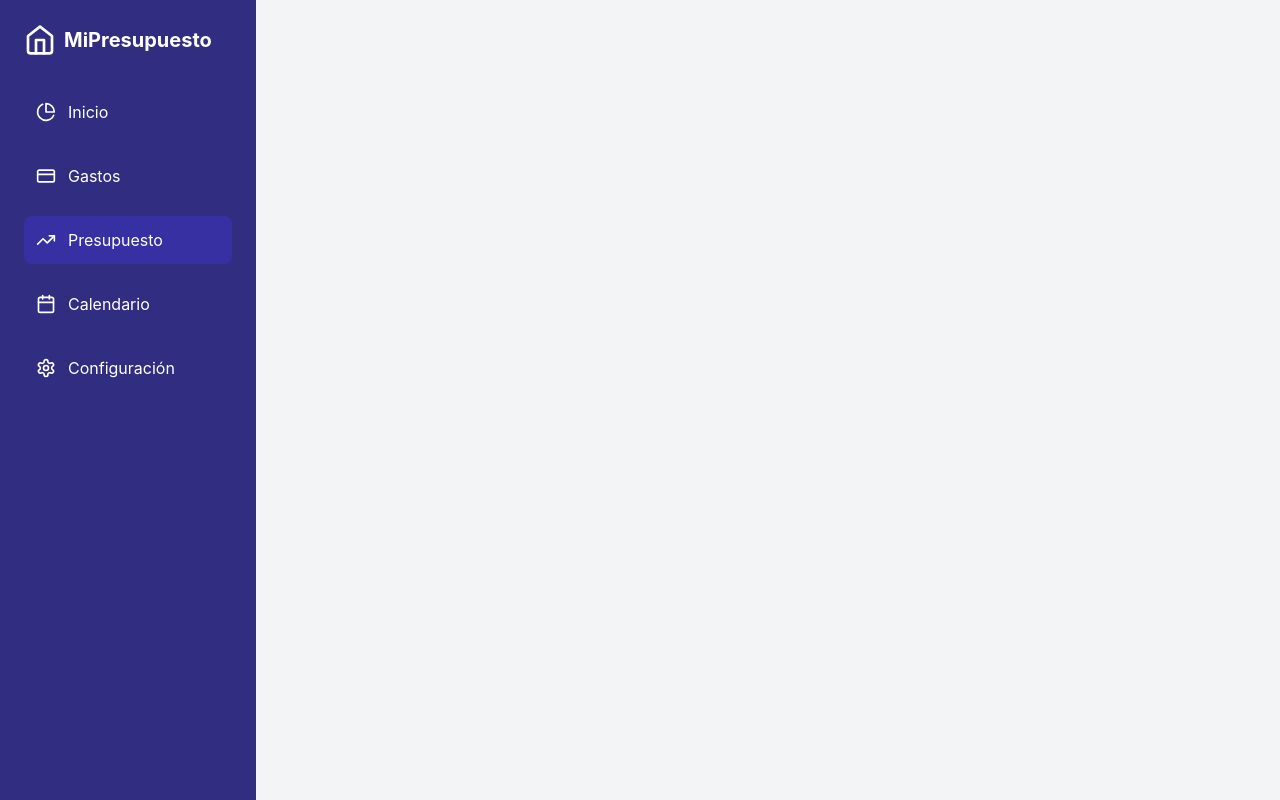
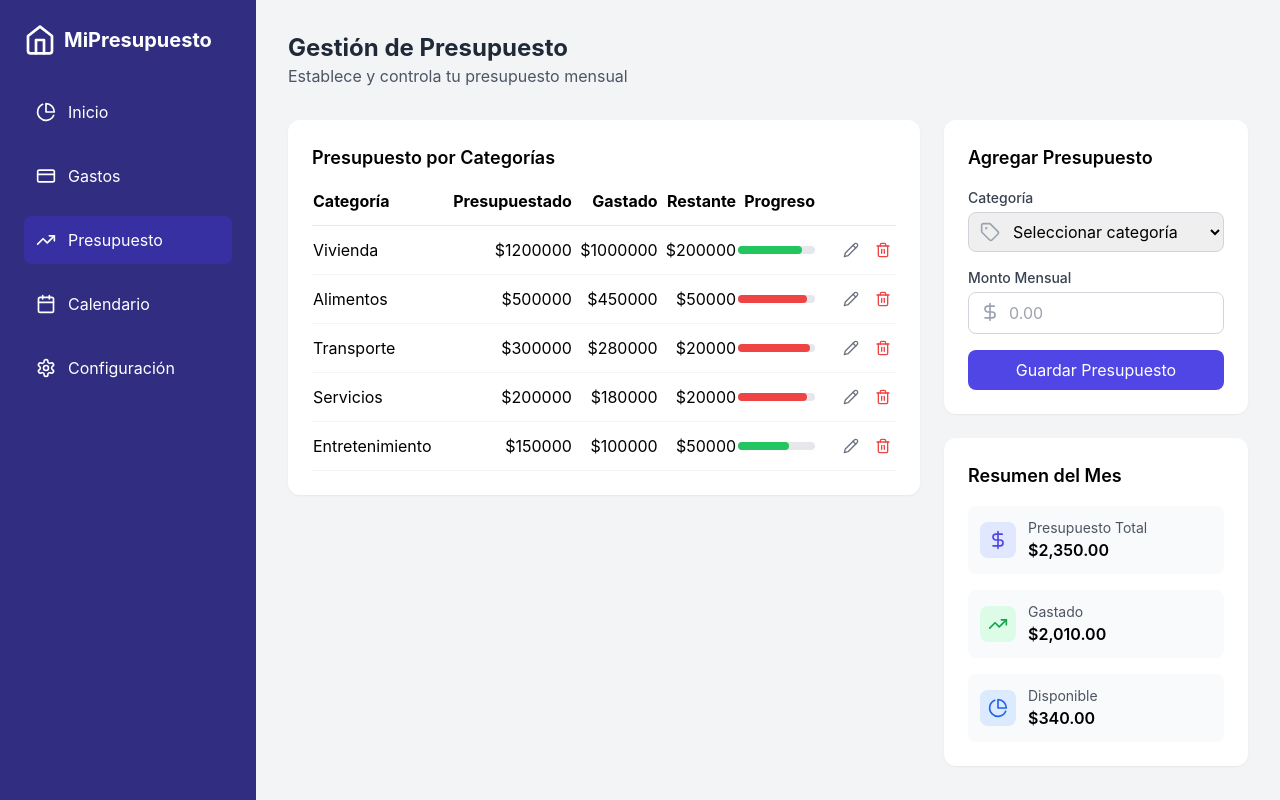
Before and after one commit to JJCO10/gastos_casa_carmona_ortiz, a React (Vite) app: page /budget in a window 1280 px wide. Built offline with nearby package versions, Linux system fonts and the light colour scheme.

Commit message:
creacion de la pagina de control de presupuestos

```diff
--- a/src/App.tsx
+++ b/src/App.tsx
@@ -5,6 +5,7 @@ import ExpenseCard from './components/ExpenseCard';
 import RecentTransactions from './components/RecentTransactions';
 import BudgetChart from './components/BudgetChart';
 import ExpensesPage from './pages/ExpensesPage';
+import BudgetPage from './pages/BudgetPage';
 
 function Dashboard() {
   return (
@@ -17,25 +18,25 @@ function Dashboard() {
       <div className="grid grid-cols-1 md:grid-cols-2 lg:grid-cols-4 gap-6 mb-8">
         <ExpenseCard
           title="Balance Total"
-          amount={5240000}
+          amount={5240}
           trend={-2.5}
           icon={<Wallet className="w-6 h-6 text-indigo-600" />}
         />
         <ExpenseCard
           title="Gastos Totales"
-          amount={1875000}
+          amount={1875}
           trend={12.3}
           icon={<ShoppingCart className="w-6 h-6 text-indigo-600" />}
         />
         <ExpenseCard
           title="Ahorros Totales"
-          amount={3365000}
+          amount={3365}
           trend={-8.1}
           icon={<Banknote className="w-6 h-6 text-indigo-600" />}
         />
         <ExpenseCard
           title="Facturas Totales"
-          amount={940000}
+          amount={940}
           trend={0.8}
           icon={<CreditCard className="w-6 h-6 text-indigo-600" />}
         />
@@ -58,6 +59,7 @@ function App() {
           <Routes>
             <Route path="/" element={<Dashboard />} />
             <Route path="/expenses" element={<ExpensesPage />} />
+            <Route path="/budget" element={<BudgetPage />} />
           </Routes>
         </div>
       </div>
--- /dev/null
+++ b/src/components/budget/BudgetCategoryList.tsx
@@ -0,0 +1,68 @@
+import { Pencil, Trash2 } from 'lucide-react';
+
+const categories = [
+  { id: 1, name: 'Vivienda', budgeted: 1200000, spent: 1000000, remaining: 200000 },
+  { id: 2, name: 'Alimentos', budgeted: 500000, spent: 450000, remaining: 50000 },
+  { id: 3, name: 'Transporte', budgeted: 300000, spent: 280000, remaining: 20000 },
+  { id: 4, name: 'Servicios', budgeted: 200000, spent: 180000, remaining: 20000 },
+  { id: 5, name: 'Entretenimiento', budgeted: 150000, spent: 100000, remaining: 50000 },
+];
+
+const BudgetCategoryList = () => {
+  return (
+    <div className="bg-white rounded-xl shadow-sm">
+      <div className="p-6">
+        <h3 className="text-lg font-semibold mb-4">Presupuesto por Categorías</h3>
+        <div className="overflow-x-auto">
+          <table className="w-full">
+            <thead>
+              <tr className="border-b border-gray-200">
+                <th className="text-left pb-3">Categoría</th>
+                <th className="text-right pb-3">Presupuestado</th>
+                <th className="text-right pb-3">Gastado</th>
+                <th className="text-right pb-3">Restante</th>
+                <th className="text-right pb-3">Progreso</th>
+                <th className="w-20 pb-3"></th>
+              </tr>
+            </thead>
+            <tbody>
+              {categories.map((category) => {
+                const percentage = (category.spent / category.budgeted) * 100;
+                const progressColor = percentage > 85 ? 'bg-red-500' : 'bg-green-500';
+
+                return (
+                  <tr key={category.id} className="border-b border-gray-100">
+                    <td className="py-3">{category.name}</td>
+                    <td className="py-3 text-right">${category.budgeted}</td>
+                    <td className="py-3 text-right">${category.spent}</td>
+                    <td className="py-3 text-right">${category.remaining}</td>
+                    <td className="py-3">
+                      <div className="w-full bg-gray-200 rounded-full h-2">
+                        <div
+                          className={`${progressColor} h-2 rounded-full`}
+                          style={{ width: `${percentage}%` }}
+                        ></div>
+                      </div>
+                    </td>
+                    <td className="py-3">
+                      <div className="flex justify-end gap-2">
+                        <button className="p-1 hover:bg-gray-100 rounded-full">
+                          <Pencil className="w-4 h-4 text-gray-500" />
+                        </button>
+                        <button className="p-1 hover:bg-gray-100 rounded-full">
+                          <Trash2 className="w-4 h-4 text-red-500" />
+                        </button>
+                      </div>
+                    </td>
+                  </tr>
+                );
+              })}
+            </tbody>
+          </table>
+        </div>
+      </div>
+    </div>
+  );
+};
+
+export default BudgetCategoryList;
--- /dev/null
+++ b/src/components/budget/BudgetForm.tsx
@@ -0,0 +1,51 @@
+import { DollarSign, Tag } from 'lucide-react';
+
+const BudgetForm = () => {
+  return (
+    <div className="bg-white rounded-xl shadow-sm p-6">
+      <h3 className="text-lg font-semibold mb-4">Agregar Presupuesto</h3>
+      <form className="space-y-4">
+        <div>
+          <label className="block text-sm font-medium text-gray-700 mb-1">
+            Categoría
+          </label>
+          <div className="relative">
+            <Tag className="absolute left-3 top-2.5 h-5 w-5 text-gray-400" />
+            <select className="w-full pl-10 pr-3 py-2 border border-gray-300 rounded-lg focus:outline-none focus:ring-2 focus:ring-indigo-500">
+              <option value="">Seleccionar categoría</option>
+              <option value="vivienda">Vivienda</option>
+              <option value="alimentos">Alimentos</option>
+              <option value="transporte">Transporte</option>
+              <option value="servicios">Servicios</option>
+              <option value="entretenimiento">Entretenimiento</option>
+              <option value="otros">Otros</option>
+            </select>
+          </div>
+        </div>
+
+        <div>
+          <label className="block text-sm font-medium text-gray-700 mb-1">
+            Monto Mensual
+          </label>
+          <div className="relative">
+            <DollarSign className="absolute left-3 top-2.5 h-5 w-5 text-gray-400" />
+            <input
+              type="number"
+              className="w-full pl-10 pr-3 py-2 border border-gray-300 rounded-lg focus:outline-none focus:ring-2 focus:ring-indigo-500"
+              placeholder="0.00"
+            />
+          </div>
+        </div>
+
+        <button
+          type="submit"
+          className="w-full bg-indigo-600 text-white py-2 px-4 rounded-lg hover:bg-indigo-700 transition-colors"
+        >
+          Guardar Presupuesto
+        </button>
+      </form>
+    </div>
+  );
+};
+
+export default BudgetForm;
--- /dev/null
+++ b/src/components/budget/BudgetOverview.tsx
@@ -0,0 +1,48 @@
+import { PieChart, DollarSign, TrendingUp } from 'lucide-react';
+
+const BudgetOverview = () => {
+  return (
+    <div className="bg-white rounded-xl shadow-sm p-6">
+      <h3 className="text-lg font-semibold mb-4">Resumen del Mes</h3>
+      <div className="space-y-4">
+        <div className="flex items-center justify-between p-3 bg-gray-50 rounded-lg">
+          <div className="flex items-center gap-3">
+            <div className="p-2 bg-indigo-100 rounded-lg">
+              <DollarSign className="w-5 h-5 text-indigo-600" />
+            </div>
+            <div>
+              <p className="text-sm text-gray-600">Presupuesto Total</p>
+              <p className="font-semibold">$2,350.00</p>
+            </div>
+          </div>
+        </div>
+
+        <div className="flex items-center justify-between p-3 bg-gray-50 rounded-lg">
+          <div className="flex items-center gap-3">
+            <div className="p-2 bg-green-100 rounded-lg">
+              <TrendingUp className="w-5 h-5 text-green-600" />
+            </div>
+            <div>
+              <p className="text-sm text-gray-600">Gastado</p>
+              <p className="font-semibold">$2,010.00</p>
+            </div>
+          </div>
+        </div>
+
+        <div className="flex items-center justify-between p-3 bg-gray-50 rounded-lg">
+          <div className="flex items-center gap-3">
+            <div className="p-2 bg-blue-100 rounded-lg">
+              <PieChart className="w-5 h-5 text-blue-600" />
+            </div>
+            <div>
+              <p className="text-sm text-gray-600">Disponible</p>
+              <p className="font-semibold">$340.00</p>
+            </div>
+          </div>
+        </div>
+      </div>
+    </div>
+  );
+};
+
+export default BudgetOverview;
--- /dev/null
+++ b/src/pages/BudgetPage.tsx
@@ -0,0 +1,28 @@
+import BudgetForm from '../components/budget/BudgetForm';
+import BudgetOverview from '../components/budget/BudgetOverview';
+import BudgetCategoryList from '../components/budget/BudgetCategoryList';
+
+const BudgetPage = () => {
+  return (
+    <div className="p-8">
+      <div className="mb-8">
+        <h1 className="text-2xl font-bold text-gray-800">Gestión de Presupuesto</h1>
+        <p className="text-gray-600">Establece y controla tu presupuesto mensual</p>
+      </div>
+
+      <div className="grid grid-cols-1 lg:grid-cols-3 gap-6">
+        <div className="lg:col-span-2">
+          <BudgetCategoryList />
+        </div>
+        <div>
+          <BudgetForm />
+          <div className="mt-6">
+            <BudgetOverview />
+          </div>
+        </div>
+      </div>
+    </div>
+  );
+};
+
+export default BudgetPage;
```
